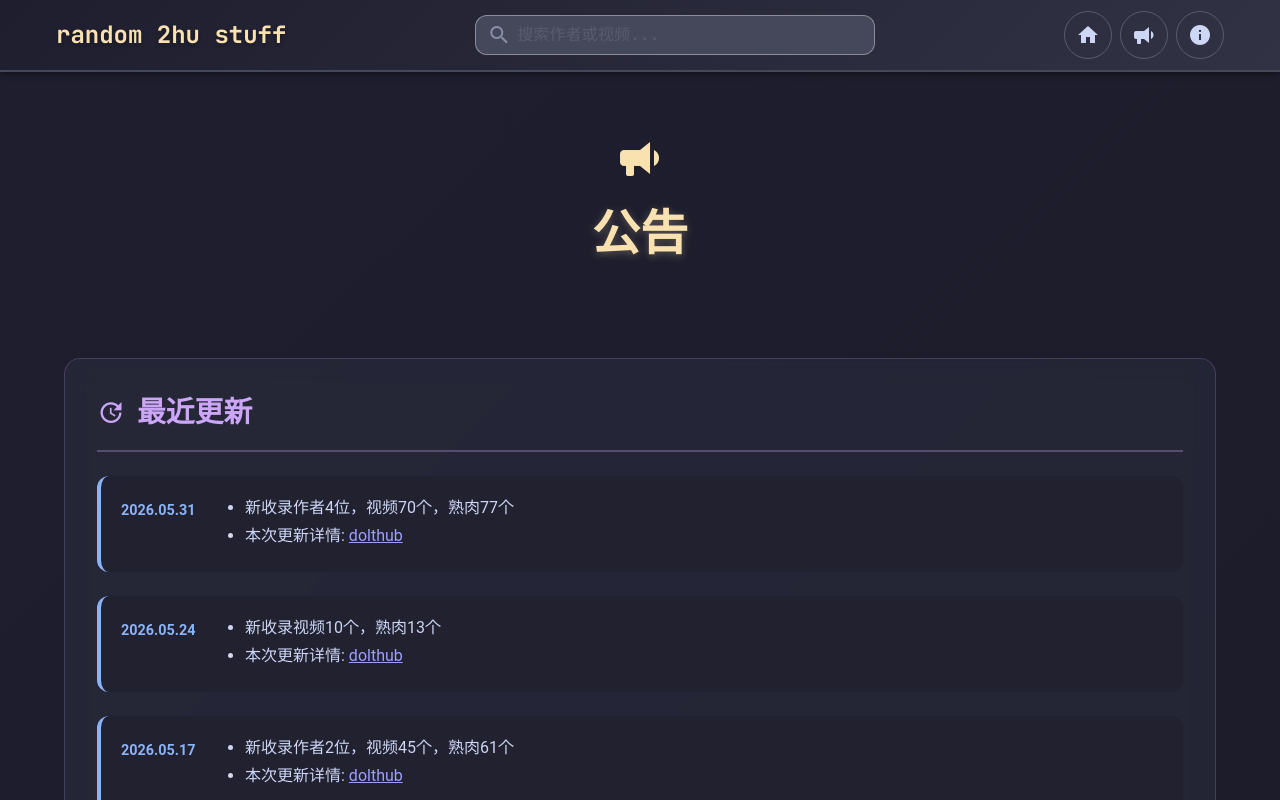
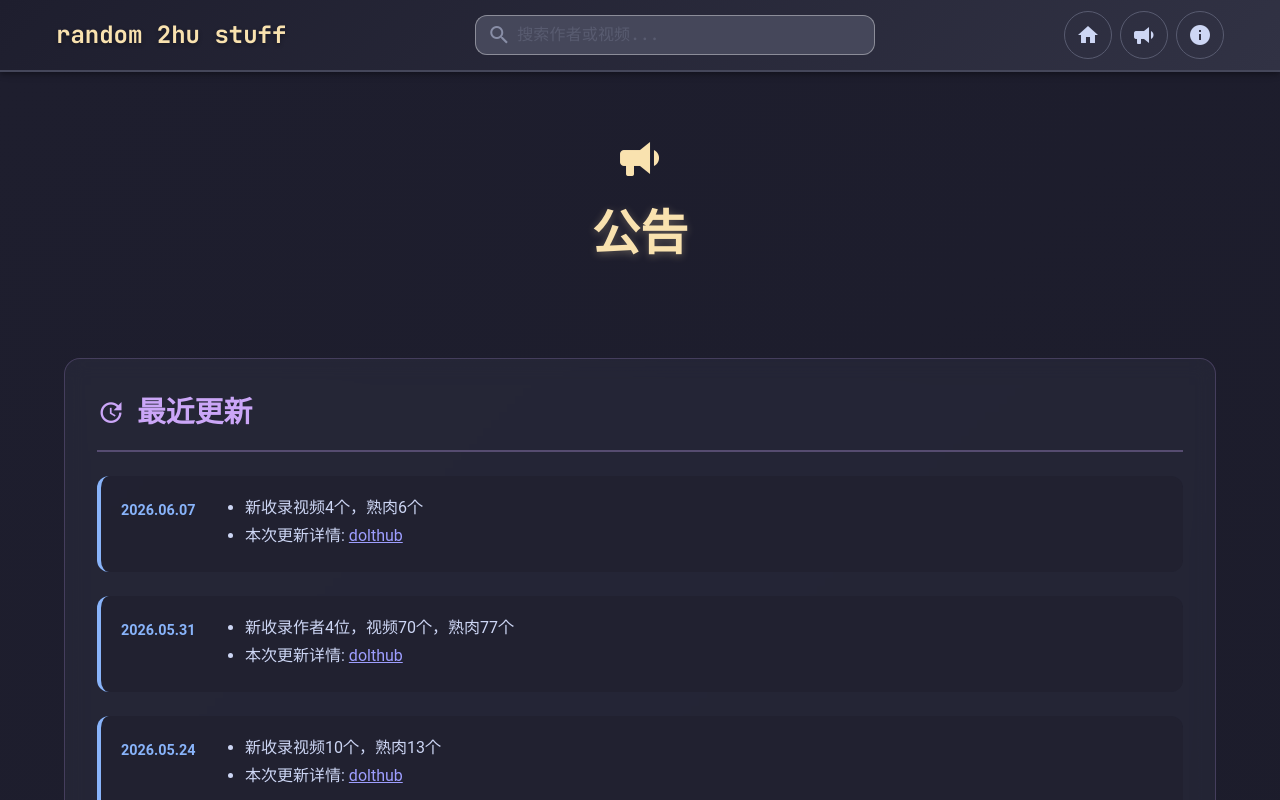
Before and after one commit to RandomNEET/random-2hu-stuff, a Vue app in the folder frontend/: page /announce in a window 1280 px wide. Shown: the top 800 px of the page. Built offline with nearby package versions, Linux system fonts and the light colour scheme; no server answers.

Commit message:
weekly update

```diff
--- a/frontend/src/views/AnnounceView.vue
+++ b/frontend/src/views/AnnounceView.vue
@@ -15,6 +15,16 @@
         </div>
 
         <div class="update-timeline">
+          <div class="update-item">
+            <div class="update-date">2026.06.07</div>
+            <div class="update-content">
+              <ul>
+                <li>新收录视频4个，熟肉6个</li>
+                <li>本次更新详情: <a href="https://www.dolthub.com/repositories/randomneet/random-2hu-stuff/compare/main/g3huf3ntpim8dqghsnldtee95e7ru4eo" target="_blank" rel="noopener noreferrer">dolthub</a></li>
+              </ul>
+            </div>
+          </div>
+
           <div class="update-item">
             <div class="update-date">2026.05.31</div>
             <div class="update-content">
```
Also changed, not shown: 1 other file (tests, documents, lock files or other folders).
